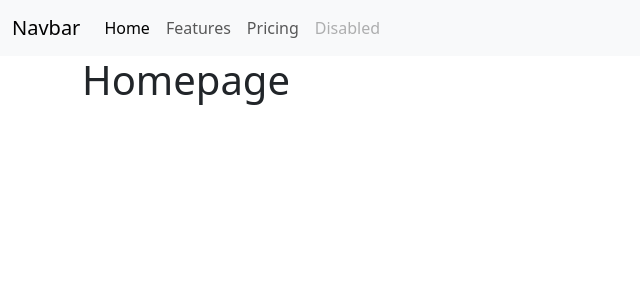
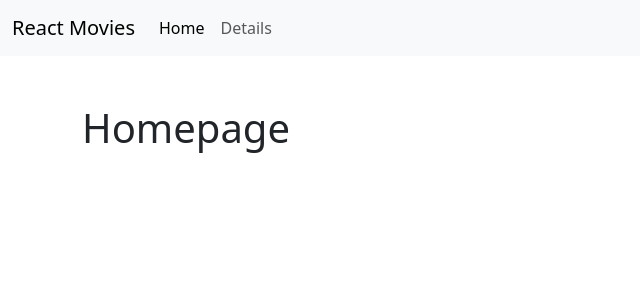
Before and after one commit to SimoneChiodo/webapp-react, a React (Vite) app: page / in a window 1280 px wide. Shown: the top 300 px of the page, without its empty margins (0-640 px from the left). Built offline with nearby package versions, Linux system fonts and the light colour scheme.

Commit message:
add working-navbar

```diff
--- a/src/components/Header.jsx
+++ b/src/components/Header.jsx
@@ -1,10 +1,12 @@
+import { Link } from "react-router-dom";
+
 export default function Header() {
     return (
         <nav className="navbar navbar-expand-lg bg-body-tertiary">
             <div className="container-fluid">
-                <a className="navbar-brand" href="#">
-                    Navbar
-                </a>
+                <Link className="navbar-brand" to="/">
+                    React Movies
+                </Link>
                 <button
                     className="navbar-toggler"
                     type="button"
@@ -19,31 +21,18 @@
                 <div className="collapse navbar-collapse" id="navbarNav">
                     <ul className="navbar-nav">
                         <li className="nav-item">
-                            <a
+                            <Link
                                 className="nav-link active"
                                 aria-current="page"
-                                href="#"
+                                to="/"
                             >
                                 Home
-                            </a>
+                            </Link>
                         </li>
                         <li className="nav-item">
-                            <a className="nav-link" href="#">
-                                Features
-                            </a>
-                        </li>
-                        <li className="nav-item">
-                            <a className="nav-link" href="#">
-                                Pricing
-                            </a>
-                        </li>
-                        <li className="nav-item">
-                            <a
-                                className="nav-link disabled"
-                                aria-disabled="true"
-                            >
-                                Disabled
-                            </a>
+                            <Link className="nav-link" to="/details">
+                                Details
+                            </Link>
                         </li>
                     </ul>
                 </div>
--- a/src/pages/DetailsPage.jsx
+++ b/src/pages/DetailsPage.jsx
@@ -1,6 +1,6 @@
 export default function DetailsPage() {
     return (
-        <div className="container">
+        <div className="container pt-5">
             <h1>Detailspage</h1>
         </div>
     );
--- a/src/pages/HomePage.jsx
+++ b/src/pages/HomePage.jsx
@@ -1,6 +1,6 @@
 export default function HomePage() {
     return (
-        <div className="container">
+        <div className="container pt-5">
             <h1>Homepage</h1>
         </div>
     );
```
